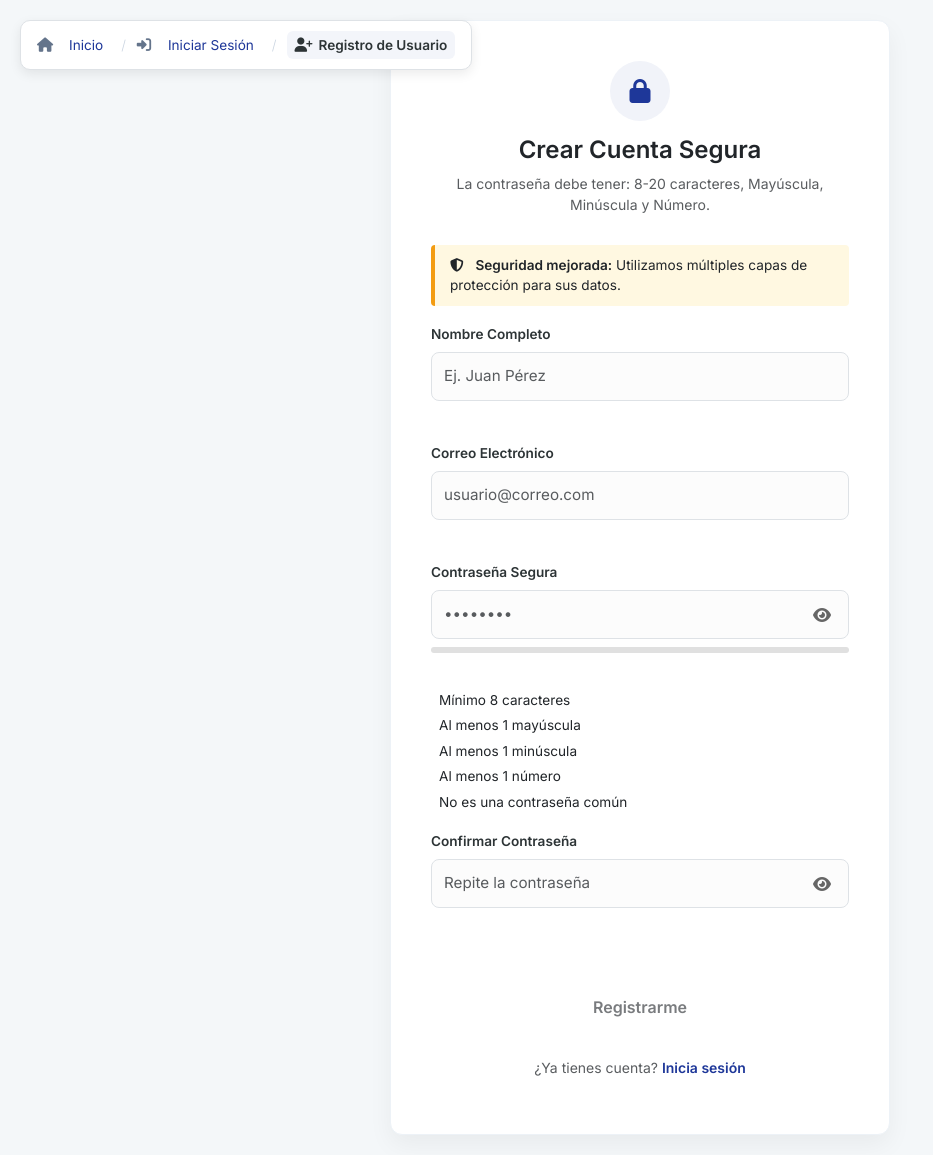
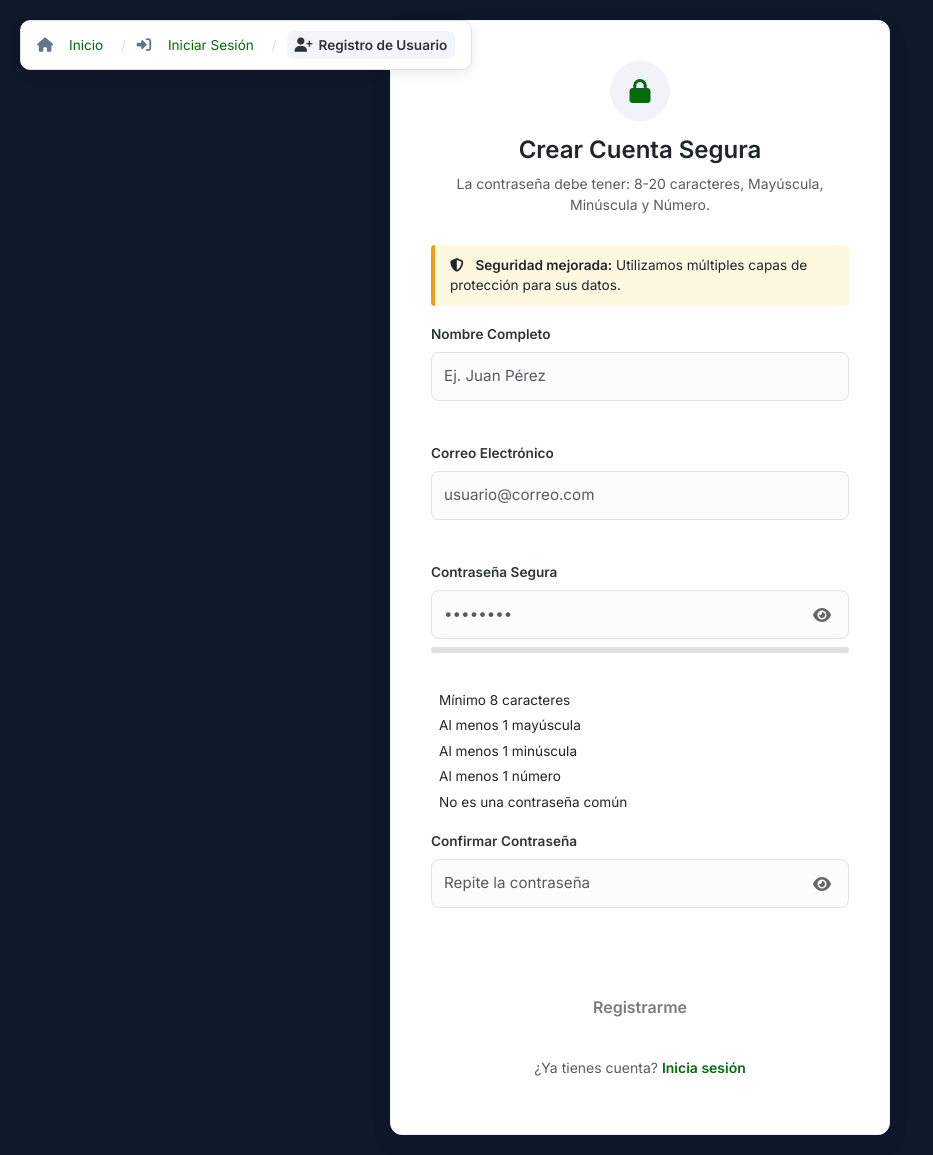
Before and after one commit to EsauRamireZ/PythonPollo, a Flask app: page /register in a window 1280 px wide. Shown: the whole page, without its empty margins (0-933 px from the left). Run offline with Flask 3, Linux system fonts and the light colour scheme; some libraries are stand-ins or nearby versions.

Commit message:
Update register.html

```diff
--- a/templates/register.html
+++ b/templates/register.html
@@ -12,8 +12,8 @@
 
     <style>
         :root {
-            --bg-body: #f4f7f9;
-            --primary-navy: #1e3799;
+            --bg-body: #0f172a;
+            --primary-navy: #066b0b;
             --text-main: #2d3436;
             --border-color: #dee2e6;
             --success: #2ecc71;
```
